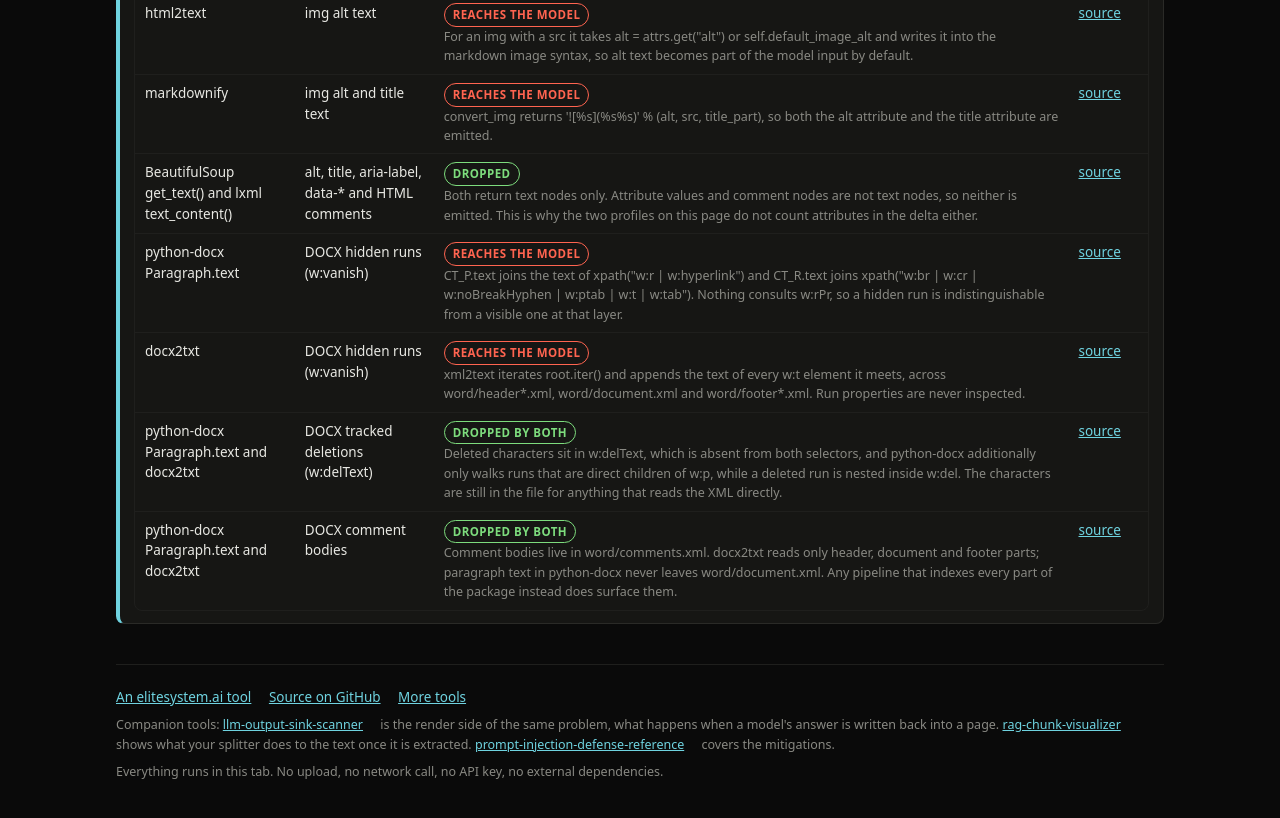
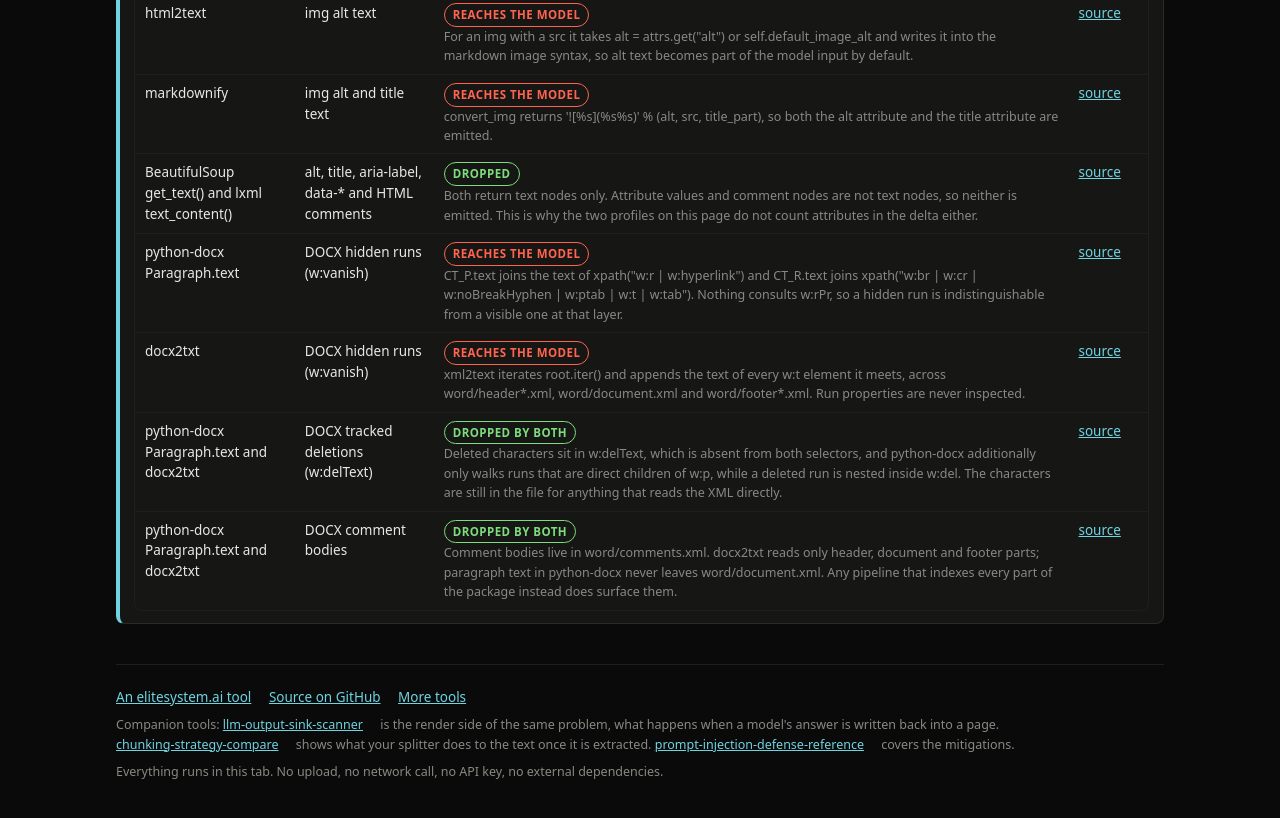
Before and after one commit to 0xelitesystem/rag-ingest-injection-scanner, a plain HTML site: page index.html in a window 1280 px wide. Shown: the part 3939-4757 px from the top of the page. Drawn offline with Linux system fonts and the light colour scheme.

Commit message:
Point links at renamed repos
Repos were renamed (old addresses redirect). Links, names and catalog entries now use the new names.

```diff
--- a/index.html
+++ b/index.html
@@ -315,7 +315,7 @@ footer a{margin-right:14px; display:inline-block}
     <a href="https://github.com/0xelitesystem/rag-ingest-injection-scanner">Source on GitHub</a>
     <a href="https://0xelitesystem.github.io/">More tools</a>
   </p>
-  <p class="small">Companion tools: <a href="https://0xelitesystem.github.io/llm-output-sink-scanner/">llm-output-sink-scanner</a> is the render side of the same problem, what happens when a model's answer is written back into a page. <a href="https://0xelitesystem.github.io/rag-chunk-visualizer/">rag-chunk-visualizer</a> shows what your splitter does to the text once it is extracted. <a href="https://github.com/0xelitesystem/prompt-injection-defense-reference">prompt-injection-defense-reference</a> covers the mitigations.</p>
+  <p class="small">Companion tools: <a href="https://0xelitesystem.github.io/llm-output-sink-scanner/">llm-output-sink-scanner</a> is the render side of the same problem, what happens when a model's answer is written back into a page. <a href="https://0xelitesystem.github.io/chunking-strategy-compare/">chunking-strategy-compare</a> shows what your splitter does to the text once it is extracted. <a href="https://github.com/0xelitesystem/prompt-injection-defense-reference">prompt-injection-defense-reference</a> covers the mitigations.</p>
   <p class="small">Everything runs in this tab. No upload, no network call, no API key, no external dependencies.</p>
 </footer>
 
```
Also changed, not shown: 1 other file.
